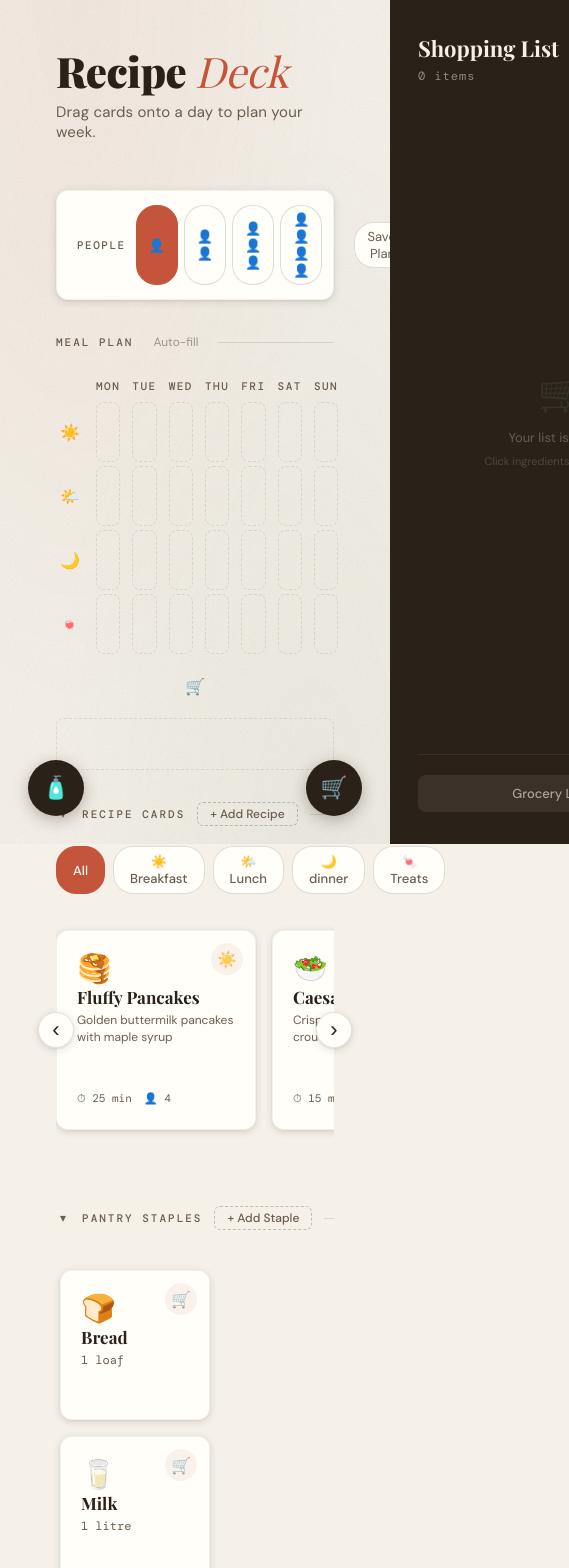
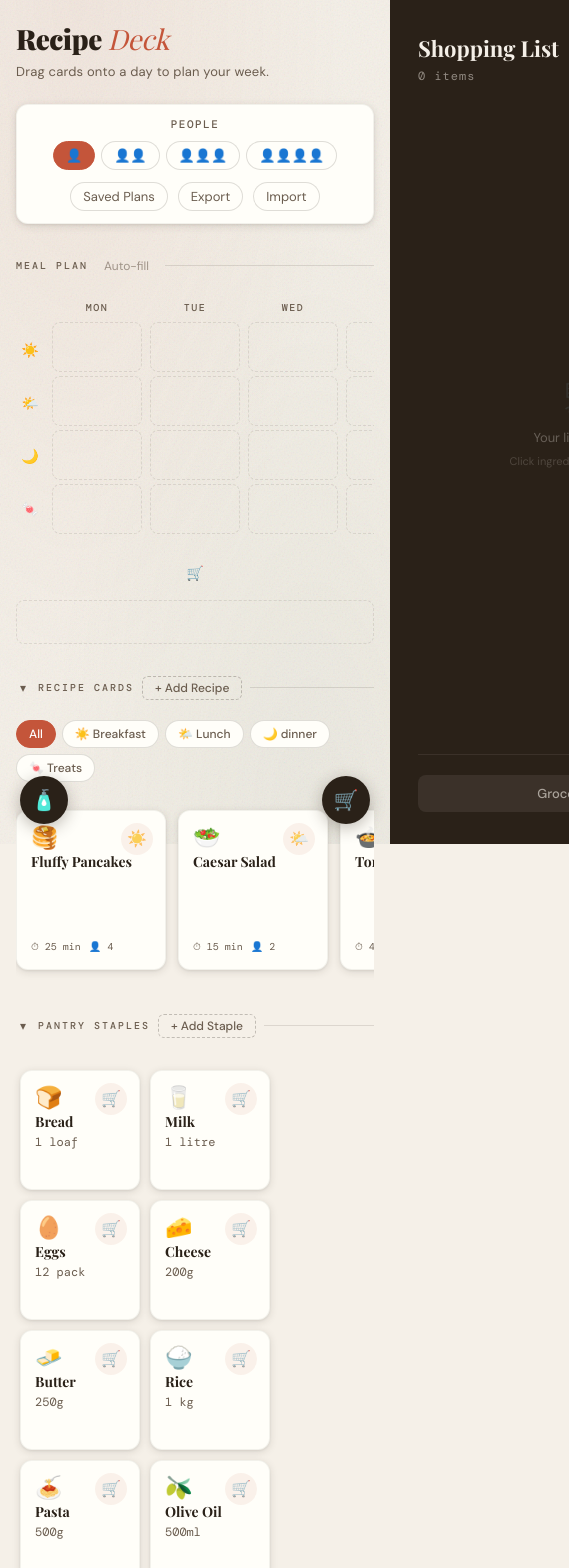
Before and after one commit to nolakat/recipe-deck, a React (Create React App) app in the folder recipe-deck/: page / in a window 390 px wide. Shown: the top 1568 px of the page, 569 px wide, since content can reach past the window. Built offline with nearby package versions, Linux system fonts and the light colour scheme; a web font is replaced by a local one.

Commit message:
Add mobile responsive styles
- Horizontal scrolling meal plan grid
- Smaller cards and reduced padding
- Full-width sidebars on mobile
- Adjusted toggle buttons for thumb reach
- Single-column modal forms

Co-Authored-By: Claude Opus 4.5 <noreply@anthropic.com>

```diff
--- a/recipe-deck/src/App.css
+++ b/recipe-deck/src/App.css
@@ -1630,6 +1630,10 @@ body::after {
   box-shadow: 0 6px 20px rgba(42,33,24,0.4);
 }
 
+.household-toggle-btn.panel-open {
+  left: calc(340px + 28px);
+}
+
 .household-add-form {
   display: flex;
   gap: 8px;
@@ -1807,3 +1811,244 @@ body::after {
   font-weight: 500;
   color: var(--ink);
 }
+
+/* Mobile Responsive */
+@media (max-width: 768px) {
+  .main {
+    padding: 24px 16px;
+  }
+
+  .header {
+    margin-bottom: 24px;
+  }
+
+  .header h1 {
+    font-size: 28px;
+  }
+
+  .header p {
+    font-size: 13px;
+  }
+
+  .toolbar {
+    flex-direction: column;
+    gap: 12px;
+    padding: 12px 14px;
+  }
+
+  .toolbar-group {
+    width: 100%;
+    justify-content: center;
+    flex-wrap: wrap;
+  }
+
+  .section-label {
+    font-size: 10px;
+    flex-wrap: wrap;
+    gap: 8px;
+  }
+
+  /* Meal plan grid - horizontal scroll */
+  .day-grid {
+    display: flex;
+    overflow-x: auto;
+    gap: 8px;
+    padding-bottom: 12px;
+    -webkit-overflow-scrolling: touch;
+  }
+
+  .day-grid::-webkit-scrollbar {
+    height: 4px;
+  }
+
+  .day-grid::-webkit-scrollbar-thumb {
+    background: rgba(42,33,24,0.2);
+    border-radius: 2px;
+  }
+
+  .slot-labels {
+    flex-shrink: 0;
+    width: 28px;
+  }
+
+  .day-column {
+    flex-shrink: 0;
+    min-width: 90px;
+  }
+
+  .day-header {
+    font-size: 10px;
+    height: 24px;
+  }
+
+  .slot-label {
+    font-size: 14px;
+    min-height: 50px;
+  }
+
+  .meal-slot {
+    min-height: 50px;
+    padding: 3px;
+  }
+
+  .day-card-wrapper .recipe-card {
+    min-height: 40px;
+    padding: 6px;
+  }
+
+  .day-card-wrapper .recipe-card .card-emoji {
+    font-size: 14px;
+  }
+
+  .day-card-wrapper .recipe-card .card-title {
+    font-size: 10px;
+  }
+
+  /* Pantry row */
+  .pantry-slot {
+    grid-column: unset;
+    min-height: 44px;
+  }
+
+  .pantry-row-label {
+    grid-column: unset;
+  }
+
+  /* Recipe deck */
+  .deck-area {
+    margin-bottom: 32px;
+  }
+
+  .filter-pills {
+    flex-wrap: wrap;
+    gap: 6px;
+  }
+
+  .filter-pill {
+    padding: 5px 12px;
+    font-size: 12px;
+  }
+
+  .deck-scroll-wrapper {
+    margin: 0 -16px;
+    padding: 0 16px;
+  }
+
+  .deck-arrow {
+    display: none;
+  }
+
+  .deck-container {
+    gap: 12px;
+    padding: 12px 4px;
+    min-height: 180px;
+  }
+
+  .recipe-card {
+    width: 150px;
+    min-width: 150px;
+    height: 160px;
+    padding: 16px 14px;
+  }
+
+  .recipe-card .card-emoji {
+    font-size: 22px;
+  }
+
+  .recipe-card .card-title {
+    font-size: 14px;
+  }
+
+  .recipe-card .card-desc {
+    display: none;
+  }
+
+  .recipe-card .card-meta {
+    font-size: 10px;
+    gap: 8px;
+  }
+
+  /* Staple deck */
+  .staple-grid {
+    gap: 10px;
+    padding: 12px 4px;
+  }
+
+  .staple-grid .recipe-card {
+    width: 120px;
+    min-width: 120px;
+    height: 120px;
+  }
+
+  /* Ingredients */
+  .ingredients-container {
+    gap: 8px;
+  }
+
+  .ingredient-card {
+    padding: 12px 14px;
+    min-width: 150px;
+    gap: 10px;
+  }
+
+  .ingredient-card .ing-qty {
+    font-size: 12px;
+    min-width: 40px;
+  }
+
+  .ingredient-card .ing-name {
+    font-size: 13px;
+  }
+
+  /* Sidebars - full width */
+  .sidebar,
+  .household-panel {
+    width: 100%;
+  }
+
+  .sidebar-toggle-btn,
+  .household-toggle-btn {
+    width: 48px;
+    height: 48px;
+    font-size: 20px;
+    bottom: 20px;
+  }
+
+  .sidebar-toggle-btn {
+    right: 20px;
+  }
+
+  .household-toggle-btn {
+    left: 20px;
+  }
+
+  .household-toggle-btn.panel-open {
+    left: 20px;
+    opacity: 0;
+    pointer-events: none;
+  }
+
+  /* Modals */
+  .modal {
+    width: 95vw;
+    padding: 24px 20px;
+    max-height: 90vh;
+  }
+
+  .modal-header h2 {
+    font-size: 20px;
+  }
+
+  .modal-row {
+    grid-template-columns: 1fr;
+    gap: 12px;
+  }
+
+  .ingredient-row {
+    flex-wrap: wrap;
+  }
+
+  .ingredient-row input.ingredient-qty-input {
+    width: 70px;
+  }
+}
--- a/recipe-deck/src/App.js
+++ b/recipe-deck/src/App.js
@@ -730,7 +730,7 @@ function App() {
         </div>
       )}
 
-      <button className="household-toggle-btn" onClick={() => setShowHousehold(o => !o)} style={showHousehold ? { left: 'calc(340px + 28px)' } : undefined}>
+      <button className={`household-toggle-btn${showHousehold ? ' panel-open' : ''}`} onClick={() => setShowHousehold(o => !o)}>
         🧴
       </button>
 
```
